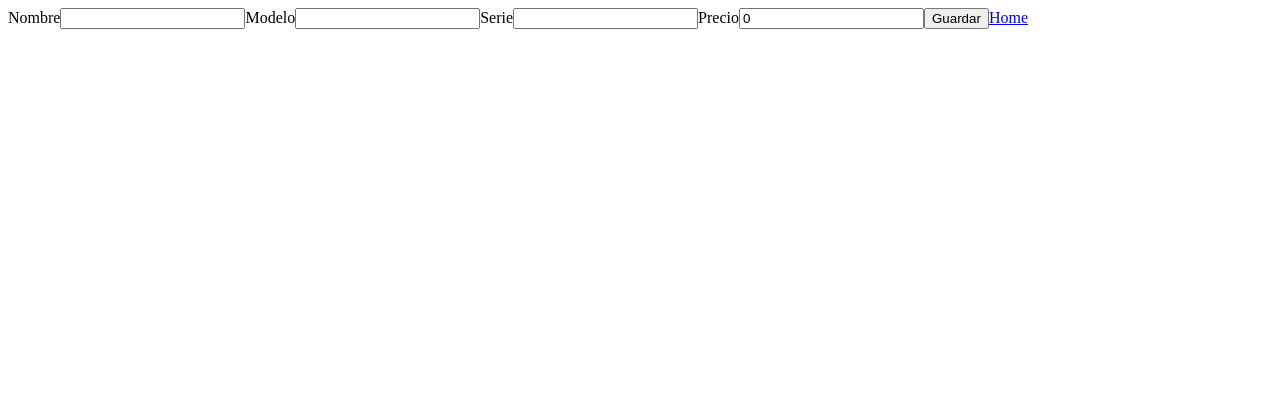
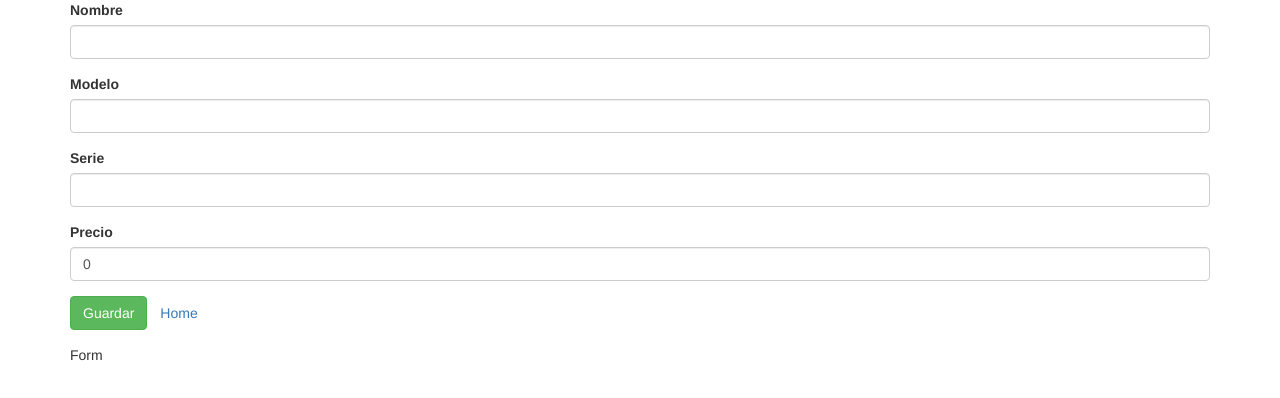
Before and after one commit to StevenLudwig/nextjs-sesion-09-agosto, a Next.js app: page /add in a window 1280 px wide. Shown: the top 398 px of the page. Built offline with nearby package versions, Linux system fonts and the light colour scheme.

Commit message:
edit and remove

```diff
--- a/api.service.js
+++ b/api.service.js
@@ -2,7 +2,7 @@ import fetch from 'isomorphic-unfetch';
 
 
 const service = (function() {
-	const uri = '';
+	const uri = 'http://ec2-52-39-32-242.us-west-2.compute.amazonaws.com/';
 	const version = 'v2';
 
 	const base = function(resource) {
--- a/components/computers/FormComputer.js
+++ b/components/computers/FormComputer.js
@@ -2,6 +2,7 @@ import { Component } from 'react';
 import PropTypes from 'prop-types';
 import api from '../../api.service';
 import { addComputer } from '../../utils/validate.computer';
+import { Form, FormControl, ControlLabel, FormGroup, Button } from 'react-bootstrap';
 
 
 class FormComputer extends Component {
@@ -55,23 +56,34 @@ class FormComputer extends Component {
 		const { name, model, serie, price } = this.state;
 
 		return (
-			<form onSubmit={ this._onSubmit } >
+			<Form onSubmit={ this._onSubmit }>
+				<FormGroup>
+					<ControlLabel>Nombre</ControlLabel>
+					<FormControl name="name" value={ name } onChange={ this._onChange } />
+				</FormGroup>
 
-				<label htmlFor="">Nombre</label>
-				<input type="text" name="name" value={ name } onChange={ this._onChange } />
+				<FormGroup>
+					<ControlLabel>Modelo</ControlLabel>
+					<FormControl name="model" value={ model } onChange={ this._onChange } />
+				</FormGroup>
 
-				<label htmlFor="">Modelo</label>
-				<input type="text" name="model" value={ model } onChange={ this._onChange } />
+				<FormGroup>
+					<ControlLabel>Serie</ControlLabel>
+					<FormControl name="serie" value={ serie } onChange={ this._onChange } />
+				</FormGroup>
 
-				<label htmlFor="">Serie</label>
-				<input type="text" name="serie" value={ serie } onChange={ this._onChange } />
+				<FormGroup>
+					<ControlLabel>Precio</ControlLabel>
+					<FormControl name="price" value={ price } onChange={ this._onChange } />
+				</FormGroup>
 
-				<label htmlFor="">Precio</label>
-				<input type="text" name="price" value={ price } onChange={ this._onChange } />
+				<FormGroup>
+					<Button type="submit" bsStyle="success">Guardar</Button>
+					<Button bsStyle="link" href="/">Home</Button>
+				</FormGroup>
 
-				<button type="submit">Guardar</button>
-				<a href="/">Home</a>
-			</form>
+				Form
+			</Form>
 		)
 	}
 };
--- /dev/null
+++ b/components/layouts/Layouts.js
@@ -0,0 +1,37 @@
+import { Component } from 'react';
+import PropTypes from 'prop-types';
+import Head from 'next/head';
+import { Grid } from 'react-bootstrap';
+// import Header from '../Header/Header';
+
+
+class MainLayout extends Component {
+	render() {
+		const { children, title } = this.props;
+
+		return (
+			<div>
+				<Head>
+					<title>{ title || 'Sesión 16 agosto' }</title>
+					<meta charSet='utf-8' />
+					<meta httpEquiv="x-ua-compatible" content="ie=edge" />
+					<meta name='viewport' content='initial-scale=1.0, width=device-width' />
+
+					<link	rel="stylesheet" href="https://necolas.github.io/normalize.css/7.0.0/normalize.css" />
+					<link rel="stylesheet" href="https://maxcdn.bootstrapcdn.com/bootstrap/latest/css/bootstrap.min.css" />
+				</Head>
+
+				<Grid>
+					{ children }
+				</Grid>
+			</div>
+		)
+	}
+};
+
+MainLayout.propTypes = {
+	title: PropTypes.string,
+	children: PropTypes.node.isRequired,
+};
+
+export { MainLayout };
--- a/package.json
+++ b/package.json
@@ -16,6 +16,7 @@
     "next-routes": "^1.0.40",
     "prop-types": "^15.5.10",
     "react": "^15.6.1",
+    "react-bootstrap": "^0.31.2",
     "react-dom": "^15.6.1",
     "validate.js": "^0.11.1"
   }
--- a/pages/add.js
+++ b/pages/add.js
@@ -1,10 +1,15 @@
 import { Component } from 'react';
 import AddComputer from '../components/computers/FormComputer';
+import { MainLayout } from '../components/layouts/Layouts';
 
 
 class Add extends Component {
 	render() {
-		return <AddComputer />
+		return (
+			<MainLayout>
+				<AddComputer />
+			</MainLayout>
+		)
 	};
 };
 
--- a/pages/index.js
+++ b/pages/index.js
@@ -1,13 +1,14 @@
 import { Component } from 'react';
+import { MainLayout } from '../components/layouts/Layouts';
 
 
 class Index extends Component {
 	render() {
 		return (
-			<div>
+			<MainLayout>
 				<a href="/add">Agregar computadora</a> <br/>
 				<a href="/list">Listar todas</a>
-			</div>
+			</MainLayout>
 		)
 	}
 };
```
Also changed, not shown: pages/edit.js (+6 -1 lines), pages/list.js (+6 -1 lines).
